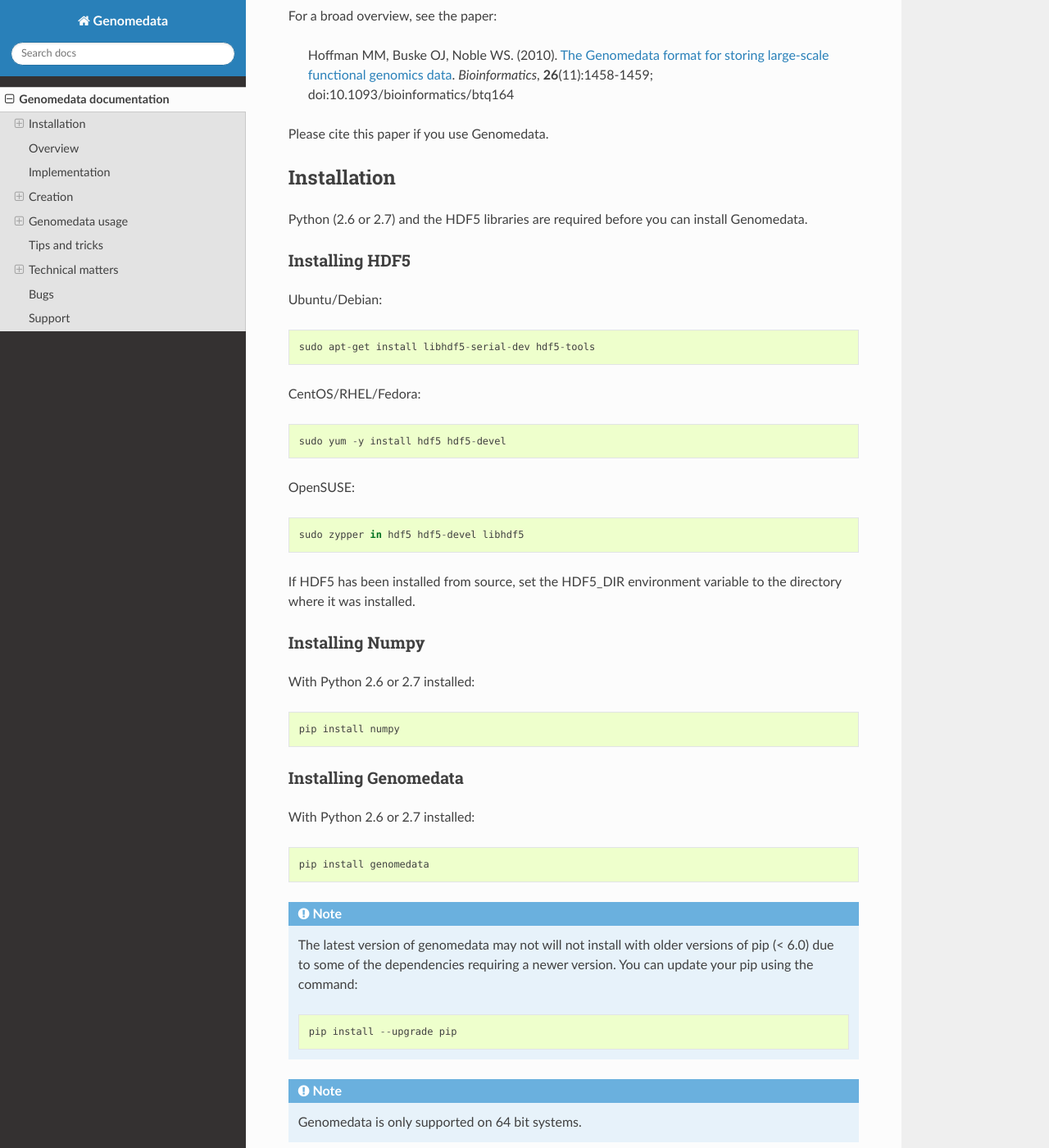
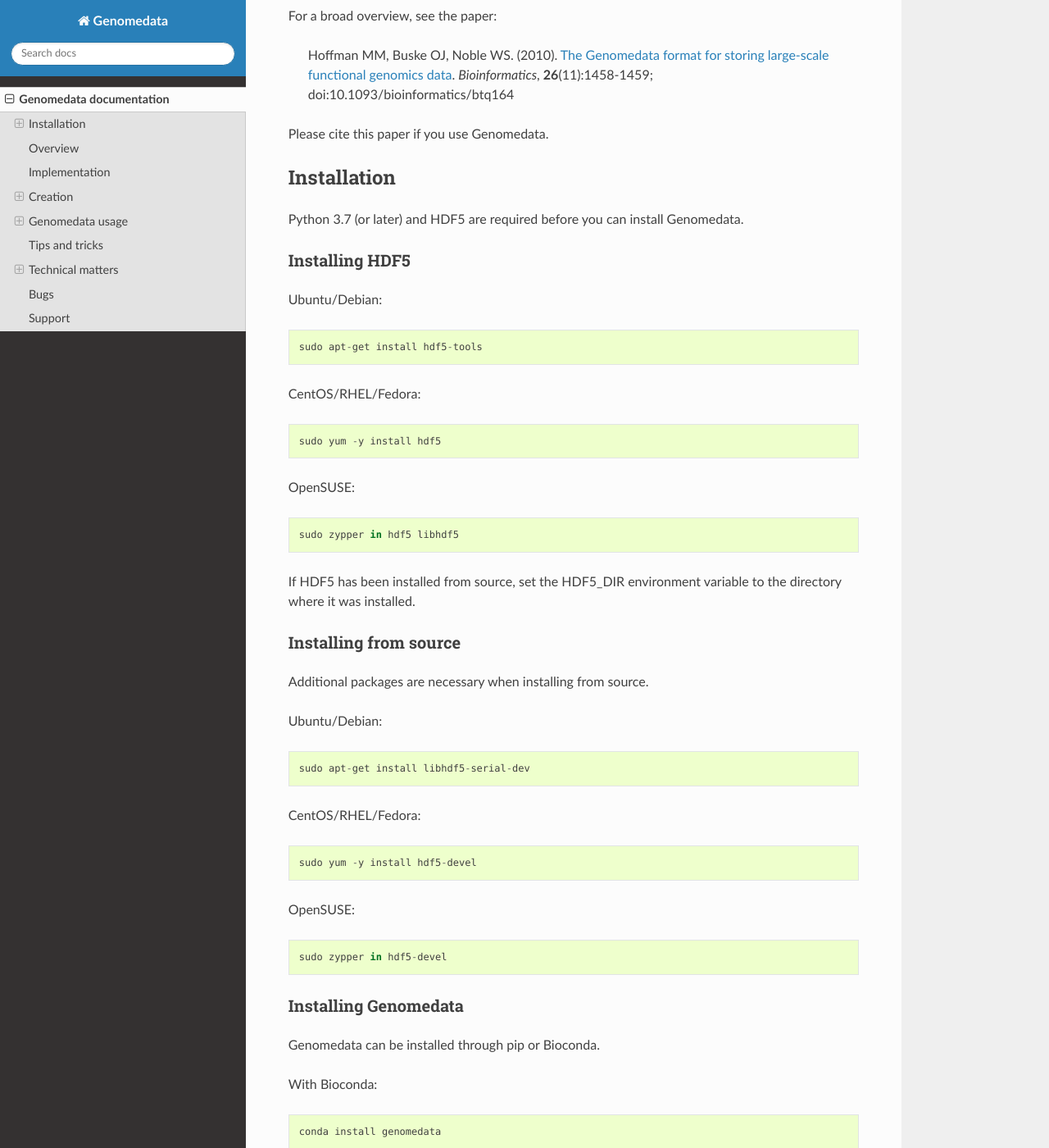
Before and after one commit to hoffmangroup/genomedata, a Sphinx documentation site: the page built from doc/genomedata.rst, in a window 1280 px wide and 1400 px high, scrolled down 320 px. Shown: the whole window at 82% size. Built offline with Sphinx 7.4.7 and the Read the Docs theme 2.0.0, drawn with Linux system fonts in a browser that asks for light colours; some of the changed text lies outside the part shown.

Commit message:
Update installation instructions

```diff
--- a/doc/genomedata.rst
+++ b/doc/genomedata.rst
@@ -22,7 +22,7 @@
 Installation
 ============
 
-Python (2.6 or 2.7) and the HDF5 libraries are required before you can install Genomedata.
+Python 3.7 (or later) and HDF5 are required before you can install Genomedata.
 
 
 Installing HDF5
@@ -30,38 +30,52 @@
 
 Ubuntu/Debian::
 
-    sudo apt-get install libhdf5-serial-dev hdf5-tools
+    sudo apt-get install hdf5-tools
 
 CentOS/RHEL/Fedora::
 
-    sudo yum -y install hdf5 hdf5-devel
+    sudo yum -y install hdf5
 
 OpenSUSE::
 
-    sudo zypper in hdf5 hdf5-devel libhdf5
+    sudo zypper in hdf5 libhdf5
 
 If HDF5 has been installed from source, set the HDF5_DIR environment variable to the
 directory where it was installed.
 
-Installing Numpy
+Installing from source
 -------------------
 
-With Python 2.6 or 2.7 installed::
+Additional packages are necessary when installing from source.
 
-    pip install numpy
+Ubuntu/Debian::
 
+    sudo apt-get install libhdf5-serial-dev
+
+CentOS/RHEL/Fedora::
+
+    sudo yum -y install hdf5-devel
+
+OpenSUSE::
+
+    sudo zypper in hdf5-devel
 
 
 Installing Genomedata
 ---------------------
+Genomedata can be installed through pip or Bioconda.
 
-With Python 2.6 or 2.7 installed::
+With Bioconda::
+
+    conda install genomedata
+
+With Python 3.7 or later installed::
 
     pip install genomedata
 
 .. note::
-    The latest version of genomedata may not will not install with older versions of pip (< 6.0)
-    due to some of the dependencies requiring a newer version. You can update your pip using the command::
+    The latest version of genomedata will not install with older versions of pip
+    due to updated build dependencies. You can update your pip using the command::
 
         pip install --upgrade pip
 
```
